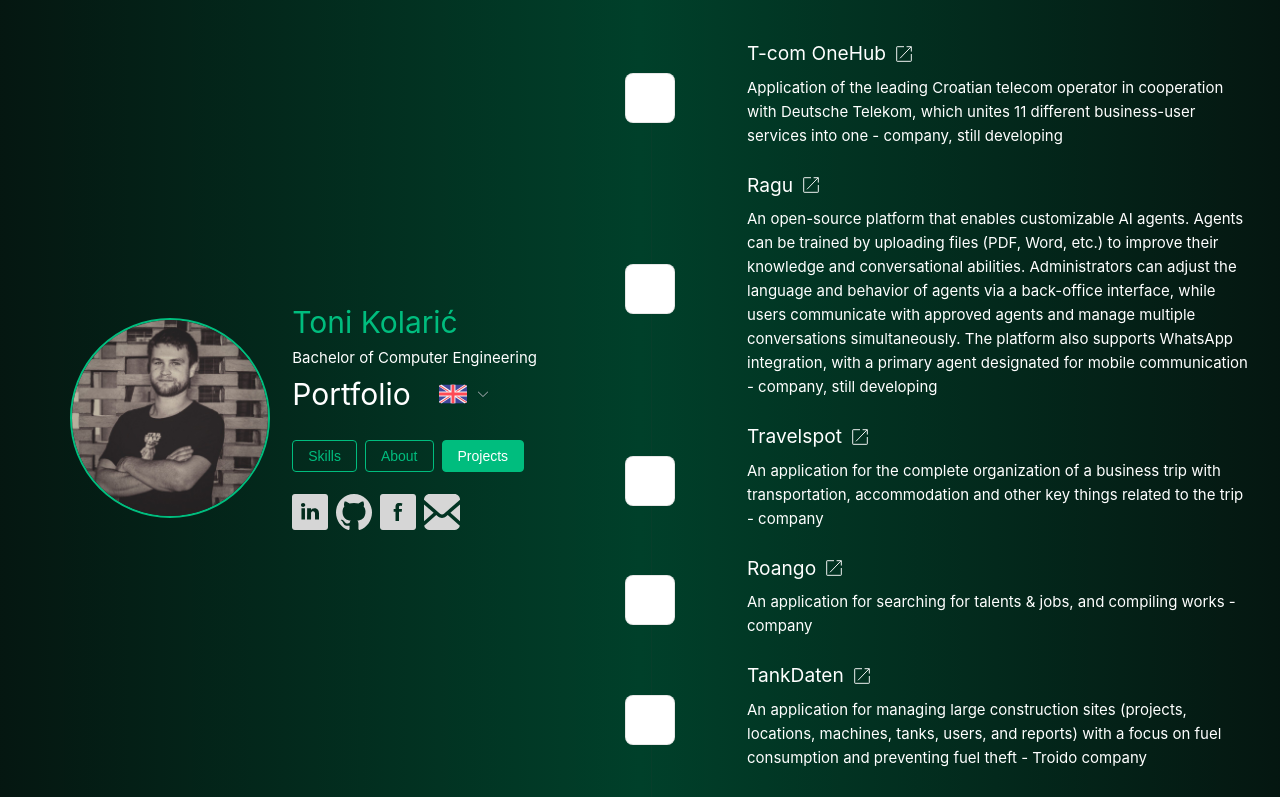
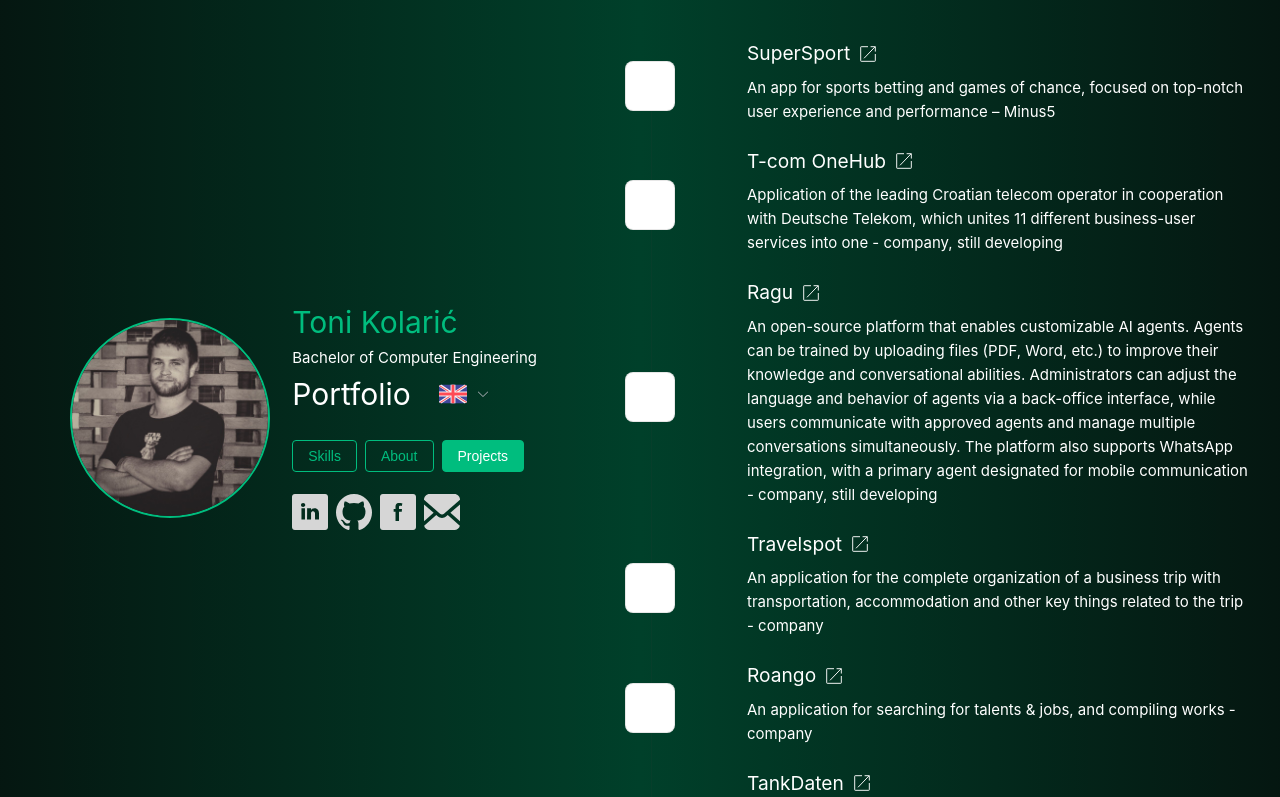
Before and after one commit to toni14nexe/portfolio, a Vue app: page /projects in a window 1280 px wide. Shown: the top 797 px of the page. Built offline with nearby package versions, Linux system fonts and the light colour scheme.

Commit message:
Update details

```diff
--- /dev/null
+++ b/src/assets/icons/SuperSportIcon.vue
@@ -0,0 +1,5 @@
+<template>
+<svg width="188.224" height="164.771" viewBox="0 0 188.224 164.771" xmlns="http://www.w3.org/2000/svg">
+  <path id="Path" d="M161.824 2.76953C178.624 8.10284 188.09 19.4362 188.224 34.1028C188.224 38.2362 187.69 43.1696 187.157 45.1695C187.157 45.1695 186.224 48.9029 186.224 48.9029L154.09 48.9029L121.957 48.9029C121.957 48.9029 122.757 45.8362 122.757 45.8362C126.09 34.1028 124.49 31.5695 113.824 31.5695C102.891 31.5695 97.0238 36.6362 96.8905 45.8362C96.8905 54.7695 99.6904 56.6362 127.157 65.5695C148.624 72.5029 158.49 77.9695 164.224 85.9695C167.957 91.4362 168.224 92.5029 168.224 103.97C168.224 119.57 164.757 127.703 153.157 139.303C135.024 157.436 103.29 165.97 59.8238 164.636C37.9571 163.836 27.6904 161.436 16.6238 154.37C4.89044 146.903 -1.64288 133.17 0.357117 119.97C0.357117 119.97 1.1571 114.236 1.1571 114.236C1.1571 114.236 37.0238 114.236 37.0238 114.236C56.7571 114.236 72.8904 114.636 72.8904 115.17C72.7571 115.836 71.9572 117.703 70.8904 119.57C69.8238 121.436 69.0238 124.503 68.8904 126.503C68.8904 132.236 72.0905 134.236 81.1571 134.236C88.4905 134.236 89.5571 133.836 93.5571 129.836C96.7571 126.636 98.2238 123.703 98.8905 119.17C100.357 109.703 100.09 109.57 73.8238 100.103C57.2905 94.2362 44.2238 87.7029 39.1571 83.0362C28.6238 73.3029 29.4238 56.6362 41.2905 35.3029C51.9572 16.1028 70.0905 5.70288 100.357 1.03619C113.424 -0.963806 153.69 0.102844 161.824 2.76953C161.824 2.76953 161.824 2.76953 161.824 2.76953Z" fill="currentColor" />
+</svg>
+</template>
--- a/src/components/AboutContainer.vue
+++ b/src/components/AboutContainer.vue
@@ -110,9 +110,11 @@
         <br />
         {{ $t('about.professional_experience.barrage.text3') }}
         <br />
-        {{ $t('about.professional_experience.barrage.text4.first_part') }}
+        {{ $t('about.professional_experience.barrage.text4') }}
+        <br />
+        {{ $t('about.professional_experience.barrage.text5.first_part') }}
         <RouterLink to="/projects">
-          {{ $t('about.professional_experience.barrage.text4.url_part') }}
+          {{ $t('about.professional_experience.barrage.text5.url_part') }}
         </RouterLink>
       </p>
     </div>
--- a/src/components/ProjectsLine.vue
+++ b/src/components/ProjectsLine.vue
@@ -16,9 +16,25 @@
 import ChineseFoodIcon from '@/assets/icons/ChineseFoodIcon.vue'
 import GitHubIcon from '@/assets/icons/GitHubIcon.vue'
 import OpenLinkIcon from '@/assets/icons/OpenLinkIcon.vue'
+import SuperSportIcon from '@/assets/icons/SuperSportIcon.vue'
 </script>
 
 <template>
+<LineItem href="https://www.supersport.hr">
+    <template #icon>
+      <ElIcon :size="28">
+        <SuperSportIcon />
+      </ElIcon>
+    </template>
+    <template #heading>
+      <div class="heading-container">
+        {{ $t('projects.supersport.title') }}
+        <ElIcon :size="20"><OpenLinkIcon /></ElIcon>
+      </div>
+    </template>
+    {{ $t('projects.supersport.description') }}
+  </LineItem>
+
   <LineItem href="https://www.hrvatskitelekom.hr">
     <template #icon>
       <ElIcon :size="28">
@@ -105,7 +121,7 @@
     {{ $t('projects.expertise.description') }}
   </LineItem>
 
-  <LineItem href="https://agro-application.netlify.app">
+  <LineItem href="https://agro-app.com">
     <template #icon>
       <ElIcon :size="28">
         <AgroAppIcon />
--- a/src/components/SkillsLine.vue
+++ b/src/components/SkillsLine.vue
@@ -64,10 +64,10 @@
     <ElCol :xs="24" :sm="12" :md="12" :lg="24" :xl="12">
       <LineItem>
         <template #icon>
-          <ElIcon :size="28"> <GitIcon /></ElIcon>
+          <ElIcon :size="28"> <ReactIcon /></ElIcon>
         </template>
-        <template #heading>Git</template>
-        {{ `${$t('skills.since')} 2020` }}
+        <template #heading>React</template>
+        {{ `${$t('skills.since')} 2024` }}
       </LineItem>
     </ElCol>
 
@@ -88,6 +88,16 @@
         </template>
         <template #heading>Nuxt</template>
         {{ `${$t('skills.since')} 2021` }}
+      </LineItem>
+    </ElCol>
+
+    <ElCol :xs="24" :sm="12" :md="12" :lg="24" :xl="12">
+      <LineItem>
+        <template #icon>
+          <ElIcon :size="28"> <GitIcon /></ElIcon>
+        </template>
+        <template #heading>Git</template>
+        {{ `${$t('skills.since')} 2020` }}
       </LineItem>
     </ElCol>
 
@@ -130,16 +140,6 @@
         </template>
         <template #heading>{{ $t('skills.hedera_certificate') }}</template>
         2023
-      </LineItem>
-    </ElCol>
-
-    <ElCol :xs="24" :sm="12" :md="12" :lg="24" :xl="12">
-      <LineItem>
-        <template #icon>
-          <ElIcon :size="28"> <ReactIcon /></ElIcon>
-        </template>
-        <template #heading>React</template>
-        {{ `1 ${$t('skills.year_of_experiance')}` }}
       </LineItem>
     </ElCol>
 
--- a/src/i18n/locales/cr.json
+++ b/src/i18n/locales/cr.json
@@ -25,7 +25,7 @@
     "name": "Ime",
     "place_of_birth": "Mjesto rođenja",
     "residence": "Prebivalište",
-    "current_position": "Trenutna pozicija: Frontend Developer u Barrage d.o.o.",
+    "current_position": "Trenutna pozicija: Software inženjer u Minus5 d.o.o.",
     "professional_developer_since_2021": "Profesionalni developer od 2021. godine",
     "languages": {
       "title": "Jezici",
@@ -66,8 +66,9 @@
           "title": "Travelspot",
           "text": "Jedinstveni brend unutar Barrage portfelja koji prikazuje inovativna i skalabilna web rješenja za poslovna putovanja."
         },
-        "text3": "Osim svojih osnovnih odgovornosti, stalno sam tražio prilike za unapređenje svojih vještina, istraživanje novih tehnologija i doprinosu projektima unutar tvrtke i osobnim projektima.",
-        "text4": {
+        "text3": "Trenutno u Minus5 radim na aplikaciji vodeće Hrvatske kladionice SuperSport.",
+        "text4": "Osim svojih osnovnih odgovornosti, stalno sam tražio prilike za unapređenje svojih vještina, istraživanje novih tehnologija i doprinosu projektima unutar tvrtke i osobnim projektima.",
+        "text5": {
           "first_part": "Ostale projekte možete pogledati",
           "url_part": "ovdje."
         }
@@ -137,6 +138,10 @@
     }
   },
   "projects": {
+    "supersport": {
+      "title": "SuperSport",
+      "description": "Aplikacija za sportsko klađenje i igre na sreću, s fokusom na vrhunsko korisničko iskustvo i performanse – Minus5"
+    },
     "onehub": {
       "title": "T-com OneHub",
       "description": "Aplikacija vodećeg hrvatskog telekomunikacijskog operatora u suradnji s Deutsche Telekomom, koja ujedinjuje 11 različitih usluga za poslovne korisnike u jednu - Barrage, još uvijek u razvoju"
--- a/src/i18n/locales/en.json
+++ b/src/i18n/locales/en.json
@@ -25,7 +25,7 @@
     "name": "Name",
     "place_of_birth": "Place of Birth",
     "residence": "Residence",
-    "current_position": "Current Position: Frontend Developer at Barrage d.o.o.",
+    "current_position": "Current position: Software Engineer at Minus5 d.o.o.",
     "professional_developer_since_2021": "Professional developer since 2021",
     "languages": {
       "title": "Languages",
@@ -66,8 +66,9 @@
           "title": "Travelspot",
           "text": "A unique brand under Barrage’s portfolio, showcasing innovative and scalable web solutions for business traveling."
         },
-        "text3": "Beyond my primary responsibilities, I have consistently sought opportunities to enhance my skills, delve into new technologies, and contribute to both company and personal projects.",
-        "text4": {
+        "text3": "Currently at Minus5, I'm working on the application for Croatia's leading betting company, SuperSport.",
+        "text4": "Beyond my primary responsibilities, I have consistently sought opportunities to enhance my skills, delve into new technologies, and contribute to both company and personal projects.",
+        "text5": {
           "first_part": "You can check my other projects",
           "url_part": "here."
         }
@@ -137,6 +138,10 @@
     }
   },
   "projects": {
+    "supersport": {
+      "title": "SuperSport",
+      "description": "An app for sports betting and games of chance, focused on top-notch user experience and performance – Minus5"
+    },
     "onehub": {
       "title": "T-com OneHub",
       "description": "Application of the leading Croatian telecom operator in cooperation with Deutsche Telekom, which unites 11 different business-user services into one - company, still developing"
--- a/src/i18n/locales/fr.json
+++ b/src/i18n/locales/fr.json
@@ -25,7 +25,7 @@
     "name": "Nom",
     "place_of_birth": "Lieu de naissance",
     "residence": "Résidence",
-    "current_position": "Posição Atual: Desenvolvedor Frontend na Barrage d.o.o.",
+    "current_position": "Poste actuel : Ingénieur logiciel chez Minus5 d.o.o.",
     "professional_developer_since_2021": "Développeur professionnel depuis 2021",
     "languages": {
       "title": "Langues",
@@ -66,8 +66,9 @@
           "title": "Travelspot",
           "text": "Une marque unique dans le portfolio de Barrage, présentant des solutions web innovantes et évolutives pour les voyages d'affaires."
         },
-        "text3": "Au-delà de mes responsabilités principales, j'ai constamment cherché des opportunités pour améliorer mes compétences, explorer de nouvelles technologies et contribuer à des projets tant personnels qu'en entreprise.",
-        "text4": {
+        "text3": "Actuellement chez Minus5, je travaille sur l'application du principal opérateur de paris en Croatie, SuperSport.",
+        "text4": "Au-delà de mes responsabilités principales, j'ai constamment cherché des opportunités pour améliorer mes compétences, explorer de nouvelles technologies et contribuer à des projets tant personnels qu'en entreprise.",
+        "text5": {
           "first_part": "Vous pouvez consulter mes autres projets",
           "url_part": "ici."
         }
@@ -137,6 +138,10 @@
     }
   },
   "projects": {
+    "supersport": {
+      "title": "SuperSport",
+      "description": "Application de paris sportifs et de jeux de hasard, axée sur une expérience utilisateur et des performances de premier ordre – Minus5"
+    },
     "onehub": {
       "title": "T-com OneHub",
       "description": "Application du principal opérateur télécom croate en coopération avec Deutsche Telekom, qui regroupe 11 services différents pour les utilisateurs professionnels en un seul - entreprise, encore en développement"
--- a/src/i18n/locales/ge.json
+++ b/src/i18n/locales/ge.json
@@ -25,7 +25,7 @@
     "name": "Name",
     "place_of_birth": "Geburtsort",
     "residence": "Wohnsitz",
-    "current_position": "Aktuelle Position: Frontend-Entwickler bei Barrage d.o.o.",
+    "current_position": "Aktuelle Position: Softwareentwickler bei Minus5 d.o.o.",
     "professional_developer_since_2021": "Professioneller Entwickler seit 2021",
     "languages": {
       "title": "Sprachen",
@@ -66,8 +66,9 @@
           "title": "Travelspot",
           "text": "Eine einzigartige Marke unter Barrages Portfolio, die innovative und skalierbare Weblösungen für Geschäftsreisen präsentiert."
         },
-        "text3": "Neben meinen Hauptaufgaben habe ich stets nach Möglichkeiten gesucht, meine Fähigkeiten zu erweitern, neue Technologien zu erkunden und sowohl an Unternehmens- als auch an persönlichen Projekten beizutragen.",
-        "text4": {
+        "text3": "Derzeit arbeite ich bei Minus5 an der App des führenden kroatischen Wettanbieters SuperSport.",
+        "text4": "Neben meinen Hauptaufgaben habe ich stets nach Möglichkeiten gesucht, meine Fähigkeiten zu erweitern, neue Technologien zu erkunden und sowohl an Unternehmens- als auch an persönlichen Projekten beizutragen.",
+        "text5": {
           "first_part": "Sie können meine anderen Projekte",
           "url_part": "hier einsehen."
         }
@@ -137,6 +138,10 @@
     }
   },
   "projects": {
+    "supersport": {
+      "title": "SuperSport",
+      "description": "App für Sportwetten und Glücksspiele, mit Fokus auf erstklassige Benutzererfahrung und Leistung – Minus5"
+    },
     "onehub": {
       "title": "T-com OneHub",
       "description": "Anwendung des führenden kroatischen Telekommunikationsanbieters in Zusammenarbeit mit Deutsche Telekom, die 11 verschiedene Geschäftsnutzer-Dienste in einem vereint – Unternehmen, noch in Entwicklung"
--- a/src/i18n/locales/it.json
+++ b/src/i18n/locales/it.json
@@ -25,7 +25,7 @@
     "name": "Nome",
     "place_of_birth": "Luogo di nascita",
     "residence": "Residenza",
-    "current_position": "Posizione attuale: Sviluppatore Frontend presso Barrage d.o.o.",
+    "current_position": "Posizione attuale: Ingegnere del software presso Minus5 d.o.o.",
     "professional_developer_since_2021": "Sviluppatore professionista dal 2021",
     "languages": {
       "title": "Lingue",
@@ -66,8 +66,9 @@
           "title": "Travelspot",
           "text": "Un marchio unico nel portfolio di Barrage, che offre soluzioni web innovative e scalabili per i viaggi d'affari."
         },
-        "text3": "Oltre alle mie responsabilità principali, ho costantemente cercato opportunità per migliorare le mie competenze, esplorare nuove tecnologie e contribuire a progetti sia personali che aziendali.",
-        "text4": {
+        "text3": "Attualmente in Minus5 lavoro sull'applicazione per il principale operatore di scommesse in Croazia, SuperSport.",
+        "text4": "Oltre alle mie responsabilità principali, ho costantemente cercato opportunità per migliorare le mie competenze, esplorare nuove tecnologie e contribuire a progetti sia personali che aziendali.",
+        "text5": {
           "first_part": "Puoi consultare gli altri miei progetti",
           "url_part": "qui."
         }
@@ -137,6 +138,10 @@
     }
   },
   "projects": {
+    "supersport": {
+      "title": "SuperSport",
+      "description": "App per scommesse sportive e giochi d'azzardo, con un focus su esperienza utente e prestazioni di alto livello – Minus5"
+    },
     "onehub": {
       "title": "T-com OneHub",
       "description": "Applicazione del principale operatore telecomunicazioni croato in collaborazione con Deutsche Telekom, che unisce 11 diversi servizi per utenti aziendali in uno solo - azienda, ancora in sviluppo"
--- a/src/i18n/locales/ja.json
+++ b/src/i18n/locales/ja.json
@@ -25,7 +25,7 @@
     "name": "名前",
     "place_of_birth": "出生地",
     "residence": "居住地",
-    "current_position": "現在の職位: Barrage d.o.o.でのフロントエンド開発者",
+    "current_position": "現在のポジション：Minus5 d.o.o. のソフトウェアエンジニア",
     "professional_developer_since_2021": "2021年からプロフェッショナルな開発者",
     "languages": {
       "title": "言語",
@@ -66,8 +66,9 @@
           "title": "Travelspot",
           "text": "Barrageのポートフォリオ内で、ビジネス旅行向けの革新的でスケーラブルなWebソリューションを提供するブランドです。"
         },
-        "text3": "主要な責任に加えて、私は常にスキルを向上させる機会を探し、新しい技術を探求し、個人および企業のプロジェクトに貢献しています。",
-        "text4": {
+        "text3": "現在Minus5では、クロアチアの大手ブックメーカーSuperSportのアプリケーションに取り組んでいます。",
+        "text4": "主要な責任に加えて、私は常にスキルを向上させる機会を探し、新しい技術を探求し、個人および企業のプロジェクトに貢献しています。",
+        "text5": {
           "first_part": "他のプロジェクトもこちらで確認できます",
           "url_part": "こちら。"
         }
@@ -137,6 +138,10 @@
     }
   },
   "projects": {
+    "supersport": {
+      "title": "SuperSport",
+      "description": "スポーツベッティングとギャンブルのアプリで、優れたユーザー体験とパフォーマンスに重点を置いています – Minus5"
+    },
     "onehub": {
       "title": "T-com OneHub",
       "description": "Deutsche Telekomと協力したクロアチアの主要な通信事業者のアプリケーションで、11の異なるビジネスユーザーサービスを1つに統合しています。企業、現在開発中"
--- a/src/i18n/locales/pt.json
+++ b/src/i18n/locales/pt.json
@@ -25,7 +25,7 @@
     "name": "Nome",
     "place_of_birth": "Local de nascimento",
     "residence": "Residência",
-    "current_position": "Posição Atual: Desenvolvedor Frontend na Barrage d.o.o.",
+    "current_position": "Posição atual: Engenheiro de Software na Minus5 d.o.o.",
     "professional_developer_since_2021": "Desenvolvedor profissional desde 2021",
     "languages": {
       "title": "Idiomas",
@@ -66,8 +66,9 @@
           "title": "Travelspot",
           "text": "Uma marca única no portfólio da Barrage, oferecendo soluções web escaláveis e inovadoras para viagens de negócios."
         },
-        "text3": "Além das minhas responsabilidades principais, tenho constantemente procurado oportunidades para aprimorar minhas habilidades, explorar novas tecnologias e contribuir com projetos tanto pessoais quanto empresariais.",
-        "text4": {
+        "text3": "Atualmente na Minus5, estou trabalhando no aplicativo da principal casa de apostas da Croácia, SuperSport.",
+        "text4": "Além das minhas responsabilidades principais, tenho constantemente procurado oportunidades para aprimorar minhas habilidades, explorar novas tecnologias e contribuir com projetos tanto pessoais quanto empresariais.",
+        "text5": {
           "first_part": "Você pode conferir outros dos meus projetos",
           "url_part": "aqui."
         }
@@ -137,6 +138,10 @@
     }
   },
   "projects": {
+    "supersport": {
+      "title": "SuperSport",
+      "description": "Aplicativo para apostas esportivas e jogos de azar, com foco em experiência do usuário e desempenho de alto nível – Minus5"
+    },
     "onehub": {
       "title": "T-com OneHub",
       "description": "Aplicação do principal operador de telecomunicações da Croácia em colaboração com a Deutsche Telekom, que une 11 diferentes serviços para usuários empresariais em um só - empresa, ainda em desenvolvimento"
```
